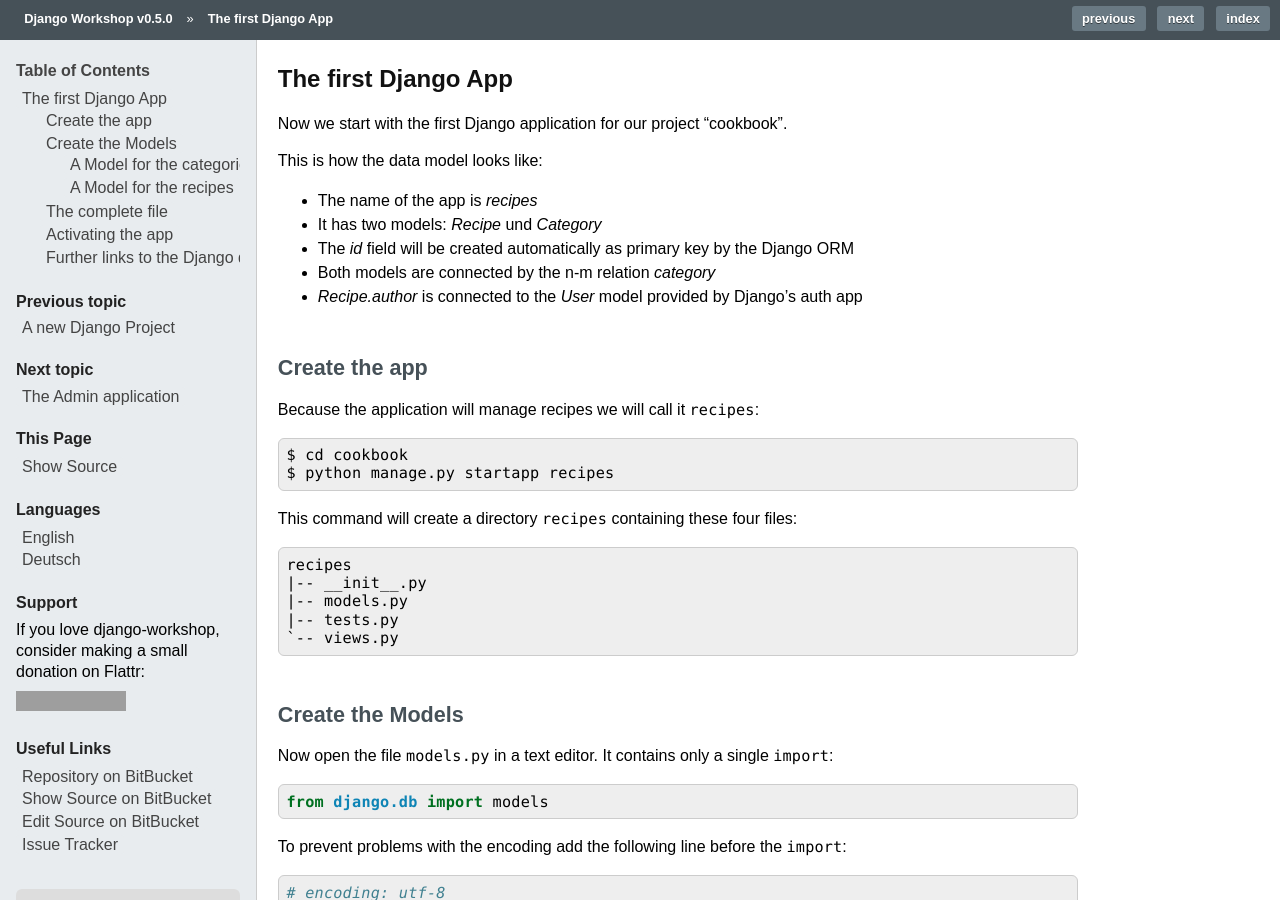
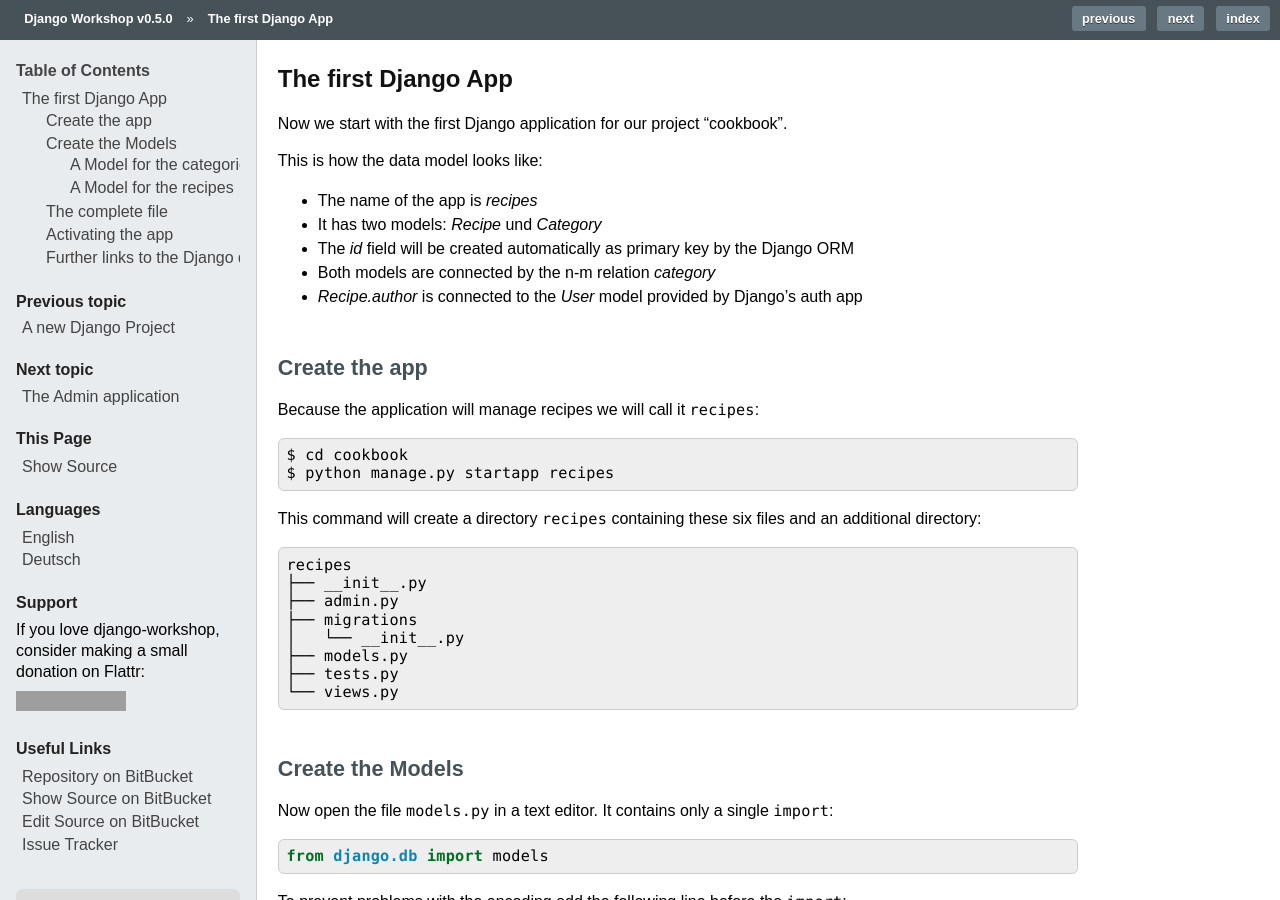
Before and after one commit to keimlink/django-workshop, a Sphinx documentation site: the page built from docs/recipes_app.rst, in a window 1280 px wide and 900 px high. Built offline with Sphinx 7.4.7, drawn with Linux system fonts in a browser that asks for light colours; comment, search, counter and statistics services are not loaded; grey boxes are pictures that could not be loaded.

Commit message:
Updated instructions to create the first app for Django 1.8

```diff
--- a/docs/recipes_app.rst
+++ b/docs/recipes_app.rst
@@ -24,14 +24,17 @@
     $ cd cookbook
     $ python manage.py startapp recipes
 
-This command will create a directory :file:`recipes` containing these
-four files::
+This command will create a directory :file:`recipes` containing these six files
+and an additional directory::
 
     recipes
-    |-- __init__.py
-    |-- models.py
-    |-- tests.py
-    `-- views.py
+    ├── __init__.py
+    ├── admin.py
+    ├── migrations
+    │   └── __init__.py
+    ├── models.py
+    ├── tests.py
+    └── views.py
 
 Create the Models
 =================
```
Also changed, not shown: other parts of docs/recipes_app.rst (+3 -2 lines).
